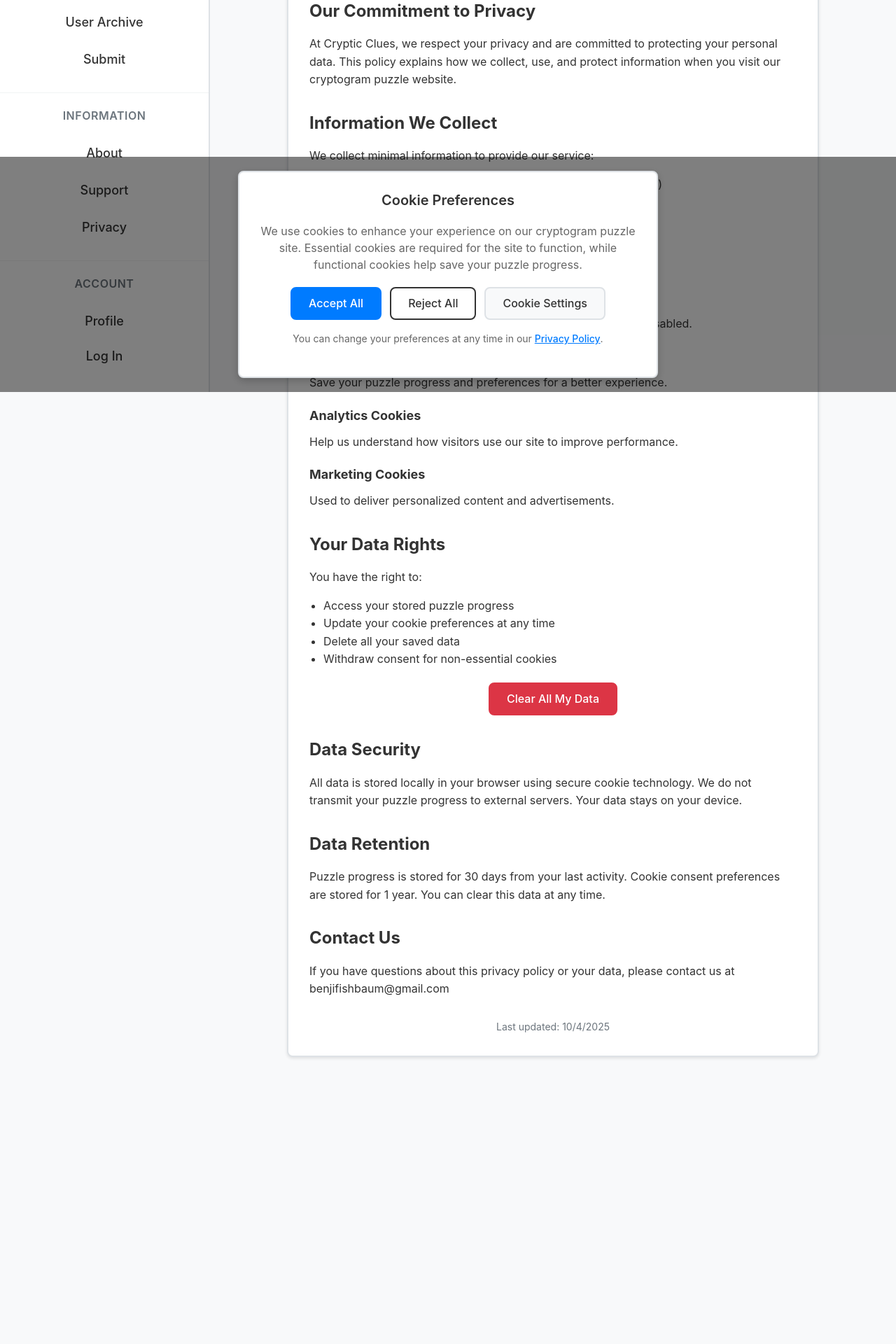
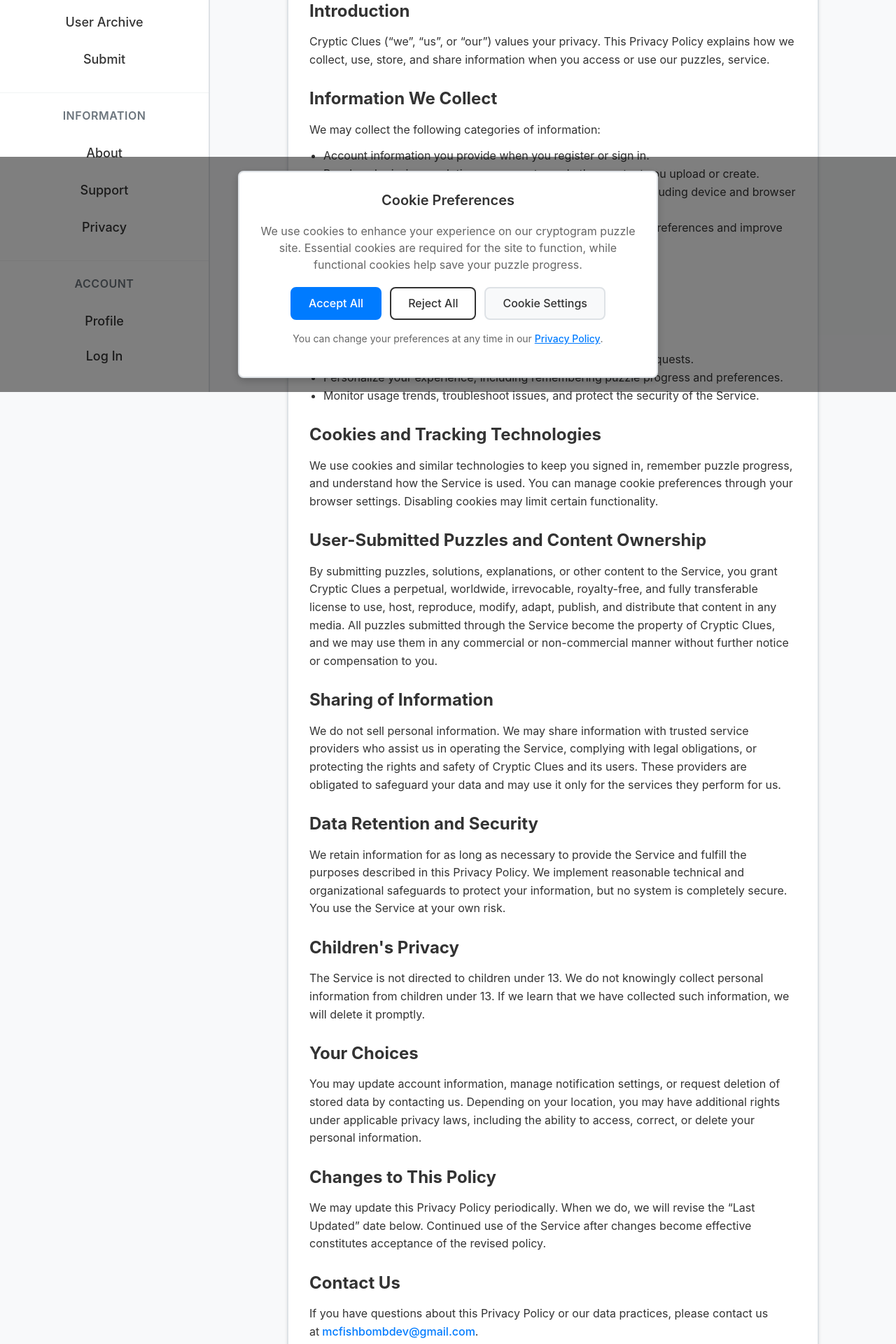
Before and after one commit to bfishbaum/cryptics, a React (Vite) app in the folder frontend/: page /privacy in a window 1280 px wide. Shown: the part 240-2160 px from the top of the page at 70% size. Before the commit the page ends 1780 px from the top, so only its background shows below. Built offline with nearby package versions, Linux system fonts and the light colour scheme; no server answers.

Commit message:
Added privacy page so I can set up google oauth

```diff
--- a/frontend/src/pages/PrivacyPage.tsx
+++ b/frontend/src/pages/PrivacyPage.tsx
@@ -9,11 +9,10 @@ export const PrivacyPage: React.FC = () => {
   const handleConsentChange = (type: 'functional' | 'analytics' | 'marketing', value: boolean) => {
     if (!currentConsent) return;
 
-    const newConsent = { ...currentConsent, [type]: value };
-    setCookieConsent(newConsent);
-    setCurrentConsent(newConsent);
+    const updatedConsent = { ...currentConsent, [type]: value };
+    setCookieConsent(updatedConsent);
+    setCurrentConsent(updatedConsent);
 
-    // If functional cookies disabled, clear puzzle progress
     if (type === 'functional' && !value) {
       deleteNonEssentialCookies();
       clearAllPuzzleProgress();
@@ -24,8 +23,9 @@ export const PrivacyPage: React.FC = () => {
   };
 
   const handleClearAllData = () => {
-    if (window.confirm('Are you sure you want to clear all your saved puzzle progress? This cannot be undone.')) {
+    if (window.confirm('Clear all saved puzzle progress and preferences?')) {
       clearAllPuzzleProgress();
+      deleteNonEssentialCookies();
       setShowSuccessMessage(true);
       setTimeout(() => setShowSuccessMessage(false), 3000);
     }
@@ -35,9 +35,9 @@ export const PrivacyPage: React.FC = () => {
     <div className="container">
       <div className="white-box">
         <h1 className="page-title">Privacy Policy</h1>
-
         {showSuccessMessage && (
-          <div style={{
+          <div
+            style={{
               background: '#d4edda',
               color: '#155724',
               padding: '15px',
@@ -45,137 +45,167 @@ export const PrivacyPage: React.FC = () => {
               marginBottom: '20px',
               border: '1px solid #c3e6cb',
               textAlign: 'center'
-          }}>
-            Settings updated successfully!
+            }}
+          >
+            Preferences updated successfully.
           </div>
         )}
-
         <div style={{ textAlign: 'left', maxWidth: '800px', margin: '0 auto' }}>
-          <section style={{ marginBottom: '30px' }}>
-            <h2 style={{ fontSize: '24px', marginBottom: '15px' }}>Our Commitment to Privacy</h2>
-            <p style={{ marginBottom: '15px' }}>
-              At Cryptic Clues, we respect your privacy and are committed to protecting your personal data.
-              This policy explains how we collect, use, and protect information when you visit our cryptogram puzzle website.
+          <section style={{ marginBottom: '24px' }}>
+            <h2 style={{ fontSize: '24px', marginBottom: '12px' }}>Introduction</h2>
+            <p style={{ marginBottom: '12px' }}>
+              Cryptic Clues (&ldquo;we&rdquo;, &ldquo;us&rdquo;, or &ldquo;our&rdquo;) values your privacy. This Privacy Policy
+              explains how we collect, use, store, and share information when you access or use our puzzles,
+              service.
             </p>
           </section>
 
-          <section style={{ marginBottom: '30px' }}>
-            <h2 style={{ fontSize: '24px', marginBottom: '15px' }}>Information We Collect</h2>
-            <p style={{ marginBottom: '15px' }}>
-              We collect minimal information to provide our service:
-            </p>
-            <ul style={{ marginBottom: '15px', paddingLeft: '20px' }}>
-              <li>Puzzle progress and solutions (stored locally with your consent)</li>
-              <li>Basic usage statistics (if you consent to analytics cookies)</li>
-              <li>Technical information necessary for the website to function</li>
+          <section style={{ marginBottom: '24px' }}>
+            <h2 style={{ fontSize: '24px', marginBottom: '12px' }}>Information We Collect</h2>
+            <p style={{ marginBottom: '12px' }}>We may collect the following categories of information:</p>
+            <ul style={{ paddingLeft: '20px', marginBottom: '12px' }}>
+              <li>Account information you provide when you register or sign in.</li>
+              <li>Puzzle submissions, solutions, comments, and other content you upload or create.</li>
+              <li>Usage information about how you interact with the Service, including device and browser data.</li>
+              <li>Cookies and similar technologies that help us remember your preferences and improve performance.</li>
             </ul>
           </section>
 
-          <section style={{ marginBottom: '30px' }}>
-            <h2 style={{ fontSize: '24px', marginBottom: '15px' }}>How We Use Cookies</h2>
+          <section style={{ marginBottom: '24px' }}>
+            <h2 style={{ fontSize: '24px', marginBottom: '12px' }}>How We Use Your Information</h2>
+            <p style={{ marginBottom: '12px' }}>We use collected information to:</p>
+            <ul style={{ paddingLeft: '20px', marginBottom: '12px' }}>
+              <li>Operate, maintain, and improve the Service and its features.</li>
+              <li>Communicate with you about updates, puzzles, and support requests.</li>
+              <li>Personalize your experience, including remembering puzzle progress and preferences.</li>
+              <li>Monitor usage trends, troubleshoot issues, and protect the security of the Service.</li>
+            </ul>
+          </section>
 
-            <div style={{ marginBottom: '20px' }}>
-              <h3 style={{ fontSize: '18px', marginBottom: '10px' }}>Essential Cookies (Always Active)</h3>
-              <p style={{ marginBottom: '10px' }}>
-                Required for the website to function properly. These cannot be disabled.
+          <section style={{ marginBottom: '24px' }}>
+            <h2 style={{ fontSize: '24px', marginBottom: '12px' }}>Cookies and Tracking Technologies</h2>
+            <p style={{ marginBottom: '12px' }}>
+              We use cookies and similar technologies to keep you signed in, remember puzzle progress, and
+              understand how the Service is used. You can manage cookie preferences through your browser
+              settings. Disabling cookies may limit certain functionality.
             </p>
-            </div>
+          </section>
 
-            <div style={{ marginBottom: '20px' }}>
-              <h3 style={{ fontSize: '18px', marginBottom: '10px' }}>Functional Cookies</h3>
-              <p style={{ marginBottom: '10px' }}>
-                Save your puzzle progress and preferences for a better experience.
+          <section style={{ marginBottom: '24px' }}>
+            <h2 style={{ fontSize: '24px', marginBottom: '12px' }}>User-Submitted Puzzles and Content Ownership</h2>
+            <p style={{ marginBottom: '12px' }}>
+              By submitting puzzles, solutions, explanations, or other content to the Service, you grant
+              Cryptic Clues a perpetual, worldwide, irrevocable, royalty-free, and fully transferable license
+              to use, host, reproduce, modify, adapt, publish, and distribute that content in any media. All
+              puzzles submitted through the Service become the property of Cryptic Clues, and we may use them
+              in any commercial or non-commercial manner without further notice or compensation to you.
             </p>
-              {currentConsent && (
-                <label style={{ display: 'flex', alignItems: 'center', gap: '10px' }}>
+          </section>
+
+          <section style={{ marginBottom: '24px' }}>
+            <h2 style={{ fontSize: '24px', marginBottom: '12px' }}>Sharing of Information</h2>
+            <p style={{ marginBottom: '12px' }}>
+              We do not sell personal information. We may share information with trusted service providers who
+              assist us in operating the Service, complying with legal obligations, or protecting the rights and
+              safety of Cryptic Clues and its users. These providers are obligated to safeguard your data and may
+              use it only for the services they perform for us.
+            </p>
+          </section>
+
+          <section style={{ marginBottom: '24px' }}>
+            <h2 style={{ fontSize: '24px', marginBottom: '12px' }}>Data Retention and Security</h2>
+            <p style={{ marginBottom: '12px' }}>
+              We retain information for as long as necessary to provide the Service and fulfill the purposes
+              described in this Privacy Policy. We implement reasonable technical and organizational safeguards
+              to protect your information, but no system is completely secure. You use the Service at your own
+              risk.
+            </p>
+          </section>
+
+          <section style={{ marginBottom: '24px' }}>
+            <h2 style={{ fontSize: '24px', marginBottom: '12px' }}>Children&apos;s Privacy</h2>
+            <p style={{ marginBottom: '12px' }}>
+              The Service is not directed to children under 13. We do not knowingly collect personal
+              information from children under 13. If we learn that we have collected such information, we will
+              delete it promptly.
+            </p>
+          </section>
+
+          <section style={{ marginBottom: '24px' }}>
+            <h2 style={{ fontSize: '24px', marginBottom: '12px' }}>Your Choices</h2>
+            <p style={{ marginBottom: '12px' }}>
+              You may update account information, manage notification settings, or request deletion of stored
+              data by contacting us. Depending on your location, you may have additional rights under applicable
+              privacy laws, including the ability to access, correct, or delete your personal information.
+            </p>
+          </section>
+
+          <section style={{ marginBottom: '24px' }}>
+            <h2 style={{ fontSize: '24px', marginBottom: '12px' }}>Changes to This Policy</h2>
+            <p style={{ marginBottom: '12px' }}>
+              We may update this Privacy Policy periodically. When we do, we will revise the &ldquo;Last Updated&rdquo;
+              date below. Continued use of the Service after changes become effective constitutes acceptance of
+              the revised policy.
+            </p>
+          </section>
+
+          <section style={{ marginBottom: '24px' }}>
+            <h2 style={{ fontSize: '24px', marginBottom: '12px' }}>Contact Us</h2>
+            <p style={{ marginBottom: '12px' }}>
+              If you have questions about this Privacy Policy or our data practices, please contact us at
+              <a href="mailto:mcfishbombdev@gmail.com" style={{ color: '#007bff', textDecoration: 'none', marginLeft: '4px' }}>
+                mcfishbombdev@gmail.com
+              </a>.
+            </p>
+          </section>
+
+          <section style={{ marginBottom: '24px' }}>
+            <h2 style={{ fontSize: '24px', marginBottom: '12px' }}>Manage Cookies and Preferences</h2>
+            <p style={{ marginBottom: '12px' }}>
+              You can adjust your cookie preferences at any time. Disabling functional cookies will remove saved
+              puzzle progress and may limit certain features.
+            </p>
+            {currentConsent ? (
+              <div style={{ display: 'flex', flexDirection: 'column', gap: '16px' }}>
+                <label style={{ display: 'flex', alignItems: 'center', gap: '12px' }}>
                   <input
                     type="checkbox"
                     checked={currentConsent.functional}
                     onChange={(e) => handleConsentChange('functional', e.target.checked)}
                   />
-                  <span>Allow functional cookies</span>
+                  <span>Allow functional cookies (save puzzle progress and preferences)</span>
                 </label>
-              )}
-            </div>
-
-            <div style={{ marginBottom: '20px' }}>
-              <h3 style={{ fontSize: '18px', marginBottom: '10px' }}>Analytics Cookies</h3>
-              <p style={{ marginBottom: '10px' }}>
-                Help us understand how visitors use our site to improve performance.
-              </p>
-              {currentConsent && (
-                <label style={{ display: 'flex', alignItems: 'center', gap: '10px' }}>
+                <label style={{ display: 'flex', alignItems: 'center', gap: '12px' }}>
                   <input
                     type="checkbox"
                     checked={currentConsent.analytics}
                     onChange={(e) => handleConsentChange('analytics', e.target.checked)}
                   />
-                  <span>Allow analytics cookies</span>
+                  <span>Allow analytics cookies (help us understand usage)</span>
                 </label>
-              )}
-            </div>
-
-            <div style={{ marginBottom: '20px' }}>
-              <h3 style={{ fontSize: '18px', marginBottom: '10px' }}>Marketing Cookies</h3>
-              <p style={{ marginBottom: '10px' }}>
-                Used to deliver personalized content and advertisements.
-              </p>
-              {currentConsent && (
-                <label style={{ display: 'flex', alignItems: 'center', gap: '10px' }}>
+                <label style={{ display: 'flex', alignItems: 'center', gap: '12px' }}>
                   <input
                     type="checkbox"
                     checked={currentConsent.marketing}
                     onChange={(e) => handleConsentChange('marketing', e.target.checked)}
                   />
-                  <span>Allow marketing cookies</span>
+                  <span>Allow marketing cookies (personalized content)</span>
                 </label>
+              </div>
+            ) : (
+              <p style={{ marginBottom: '16px' }}>
+                Cookie preferences are not available at this time. Try reloading the page to manage your settings.
+              </p>
             )}
-            </div>
-          </section>
-
-          <section style={{ marginBottom: '30px' }}>
-            <h2 style={{ fontSize: '24px', marginBottom: '15px' }}>Your Data Rights</h2>
-            <p style={{ marginBottom: '15px' }}>You have the right to:</p>
-            <ul style={{ marginBottom: '15px', paddingLeft: '20px' }}>
-              <li>Access your stored puzzle progress</li>
-              <li>Update your cookie preferences at any time</li>
-              <li>Delete all your saved data</li>
-              <li>Withdraw consent for non-essential cookies</li>
-            </ul>
-
             <div style={{ textAlign: 'center', marginTop: '20px' }}>
               <button
                 className="btn btn-danger"
                 onClick={handleClearAllData}
                 style={{ backgroundColor: '#dc3545', borderColor: '#dc3545', color: 'white !important' }}
               >
-                Clear All My Data
+                Clear All Saved Data
               </button>
             </div>
-          </section>
-
-          <section style={{ marginBottom: '30px' }}>
-            <h2 style={{ fontSize: '24px', marginBottom: '15px' }}>Data Security</h2>
-            <p style={{ marginBottom: '15px' }}>
-              All data is stored locally in your browser using secure cookie technology.
-              We do not transmit your puzzle progress to external servers. Your data stays on your device.
-            </p>
-          </section>
-
-          <section style={{ marginBottom: '30px' }}>
-            <h2 style={{ fontSize: '24px', marginBottom: '15px' }}>Data Retention</h2>
-            <p style={{ marginBottom: '15px' }}>
-              Puzzle progress is stored for 30 days from your last activity.
-              Cookie consent preferences are stored for 1 year. You can clear this data at any time.
-            </p>
-          </section>
-
-          <section style={{ marginBottom: '30px' }}>
-            <h2 style={{ fontSize: '24px', marginBottom: '15px' }}>Contact Us</h2>
-            <p style={{ marginBottom: '15px' }}>
-              If you have questions about this privacy policy or your data,
-              please contact us at benjifishbaum@gmail.com
-            </p>
           </section>
 
           <section>
```
Lines whose indentation alone changed are shown as unchanged.
